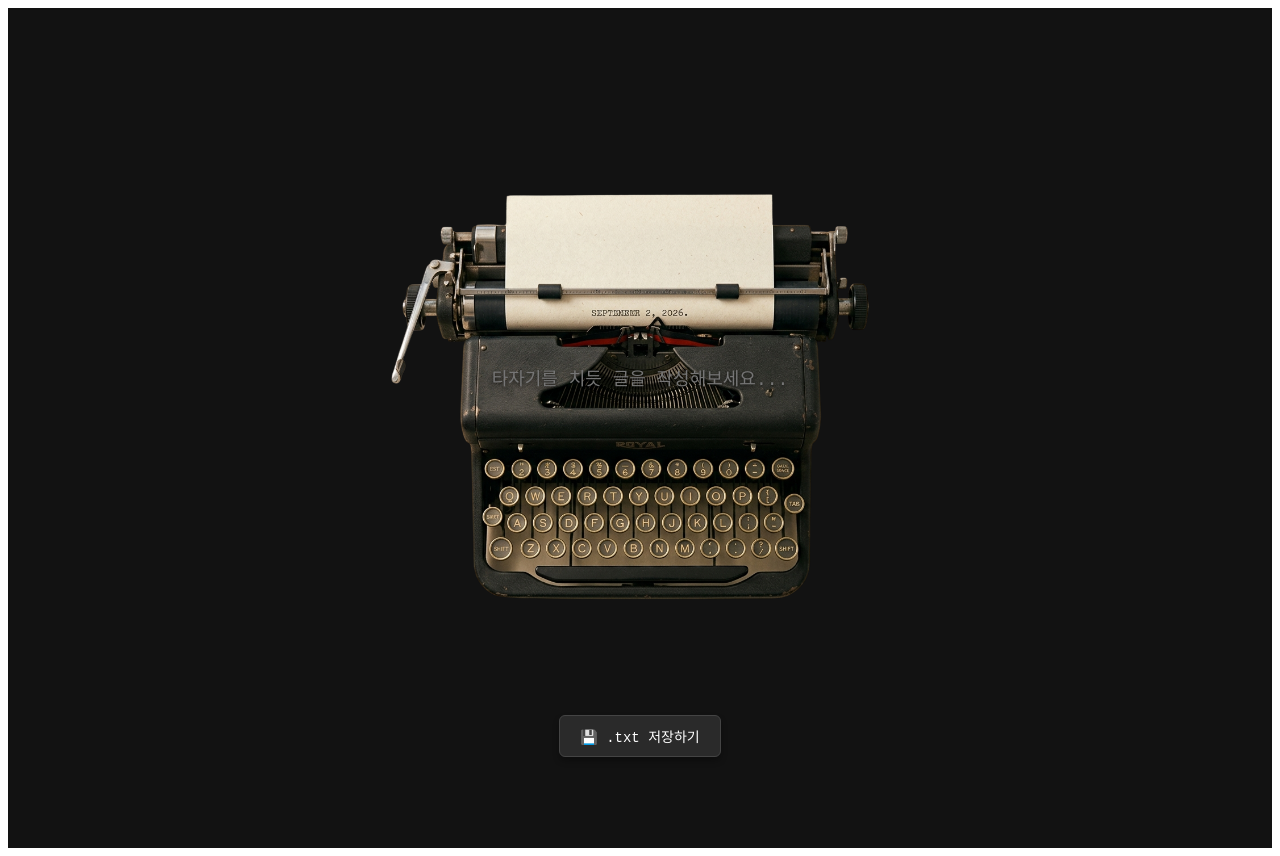
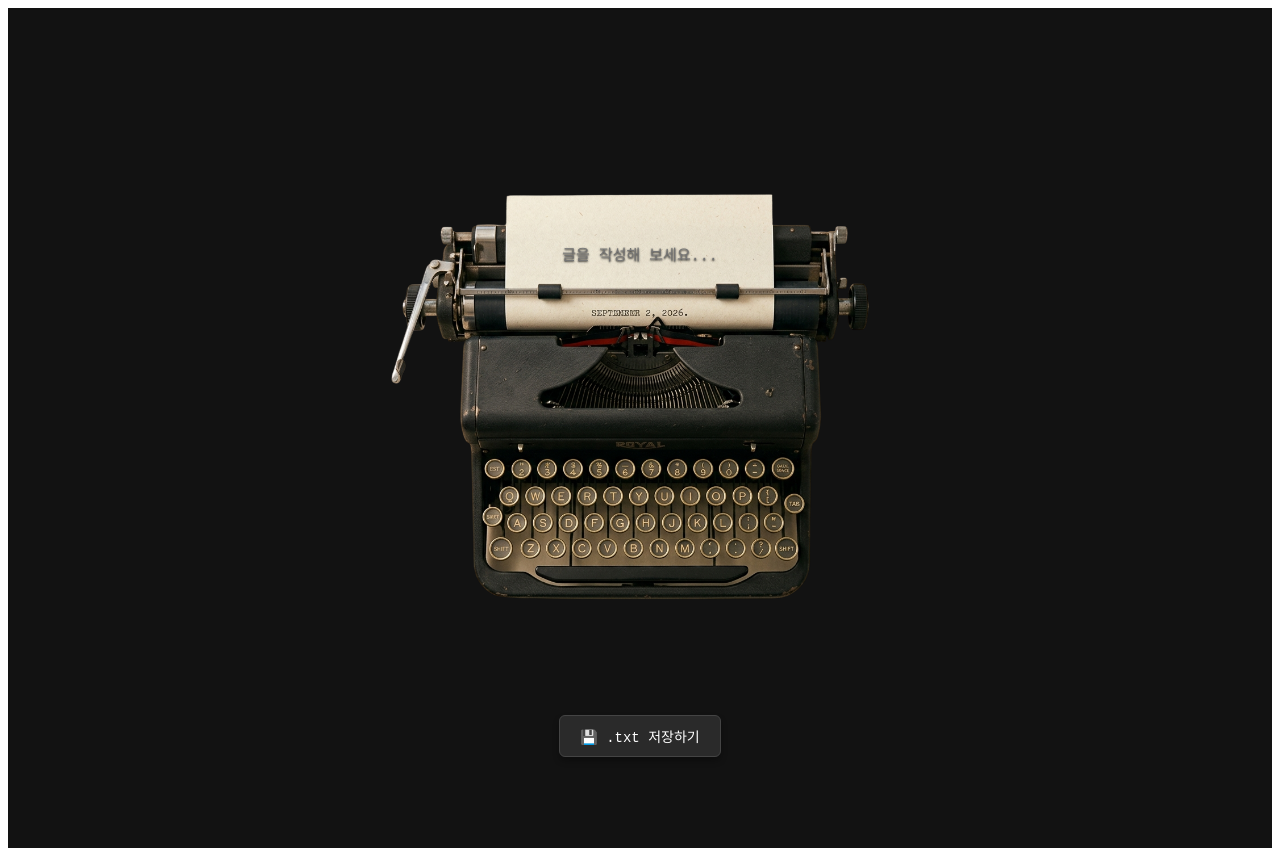
Before and after one commit to lia4682-ctrl/typewriter-web, a Next.js app: page / in a window 1280 px wide. Built offline with nearby package versions, Linux system fonts and the light colour scheme.

Commit message:
Update page.tsx

```diff
--- a/app/page.tsx
+++ b/app/page.tsx
@@ -102,10 +102,10 @@ export default function TypewriterApp() {
     URL.revokeObjectURL(url);
   };
 
-  // 현재 줄 수 계산
   const lineCount = text.split('\n').length;
-  // 한 줄 높이(lineHeight: 32px)만큼 translateY로 위로 밀어 올림
-  const offsetY = (lineCount - 1) * 32;
+  const lineHeight = 28; // 줄 간격 (px)
+  // 작성 중인 마지막 줄이 종이 영역의 하단(타격점) 위치에 오도록 딱 필요한 높이만큼만 이동
+  const offsetY = (lineCount - 1) * lineHeight;
 
   return (
     <main style={{
@@ -129,30 +129,29 @@ export default function TypewriterApp() {
         backgroundPosition: 'center',
         backgroundRepeat: 'no-repeat'
       }}>
-        {/* 마스크 영역 (타자기 본체 롤러 위쪽 공간) */}
+        {/* 검은 바탕(종이) 내부 뷰포트 영역 */}
         <div style={{
           position: 'absolute',
-          bottom: '50%', // 타자기 롤러 바로 위 위치
-          left: '20%',
-          width: '60%',
-          height: '240px',
-          overflow: 'hidden',
-          maskImage: 'linear-gradient(to bottom, transparent 0%, black 20%)',
-          WebkitMaskImage: 'linear-gradient(to bottom, transparent 0%, black 20%)'
+          top: '11%', // 검은 종이 바탕의 맨 위쪽 경계
+          left: '26%',
+          width: '48%',
+          height: '115px', // 검은 종이 바탕 내부의 세로 길이
+          overflow: 'hidden', // 종이 영역 밖으로 나가는 글자는 깔끔하게 가림
+          borderRadius: '2px'
         }}>
-          {/* 실제 입력창 */}
+          {/* 입력창 컨테이너 (줄바꿈 시 딱 한 줄 높이만큼만 위로 슬라이드) */}
           <div style={{
             position: 'absolute',
-            bottom: '0px', // 첫 줄 입력 시작점 (타자기 롤러 바로 위)
+            bottom: '6px', // 첫 줄 및 현재 작성 중인 줄이 놓일 종이 하단 위치
             width: '100%',
             transform: `translateY(-${offsetY}px)`,
-            transition: 'transform 0.2s cubic-bezier(0.25, 1, 0.5, 1)'
+            transition: 'transform 0.18s ease-out'
           }}>
             <textarea
               value={text}
               onChange={(e) => setText(e.target.value)}
               onKeyDown={handleKeyDown}
-              placeholder="타자기를 치듯 글을 작성해보세요..."
+              placeholder="글을 작성해 보세요..."
               rows={lineCount}
               autoFocus
               style={{
@@ -162,11 +161,11 @@ export default function TypewriterApp() {
                 backgroundColor: 'transparent',
                 resize: 'none',
                 fontFamily: 'Courier New, Courier, monospace',
-                fontSize: '18px',
-                lineHeight: '32px',
+                fontSize: '15px',
+                lineHeight: `${lineHeight}px`,
                 color: '#ffffff', // 흰색 글씨
                 textAlign: 'center',
-                textShadow: '0 2px 4px rgba(0,0,0,0.8)',
+                textShadow: '0 1px 2px rgba(0,0,0,0.9)',
                 padding: '0',
                 margin: '0',
                 overflow: 'hidden'
```
